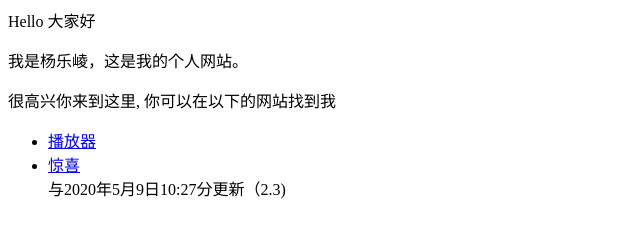
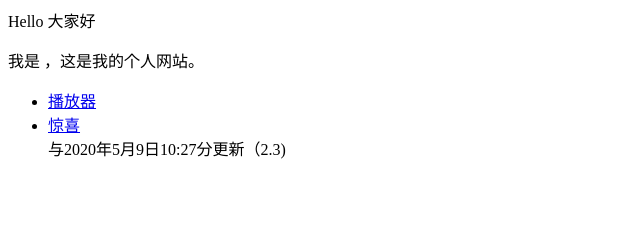
Before and after one commit to yangleling/yangleling.github.io, a plain HTML site: page index.html in a window 1280 px wide. Shown: the whole page, without its empty margins (0-640 px from the left). Drawn offline with Linux system fonts and the light colour scheme.

Commit message:
Update index.html

```diff
--- a/index.html
+++ b/index.html
@@ -1,6 +1,5 @@
 <p>Hello 大家好</p>
-<p>我是杨乐崚，这是我的个人网站。 </p>
-<p>很高兴你来到这里, 你可以在以下的网站找到我</p>
+<p>我是   ，这是我的个人网站。 </p>
 
 <ul>
   <li> <a href="https://mp32.9ku.com/upload/128/2021/03/15/1107569.mp3">播放器</a> </li>
```
